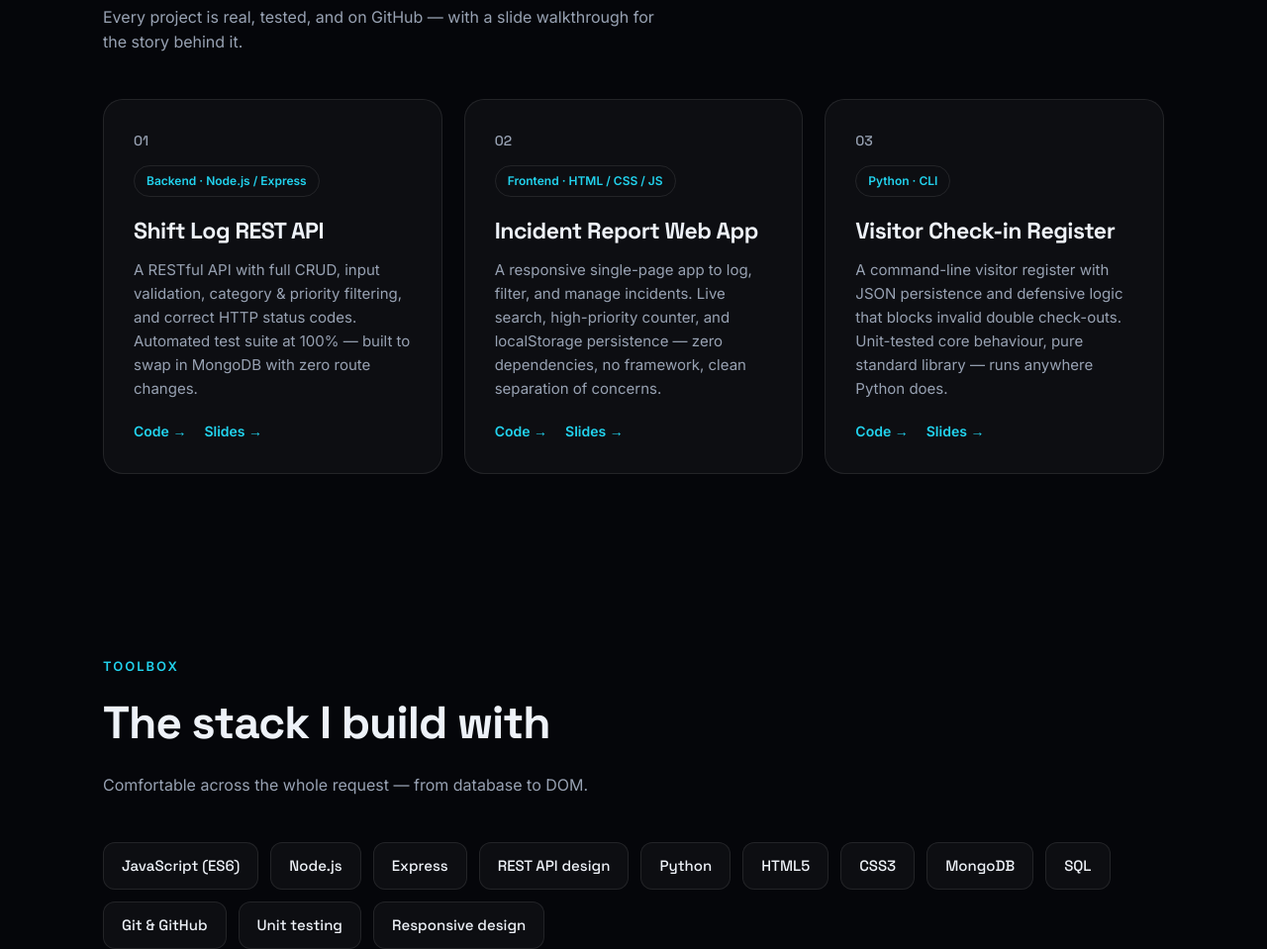
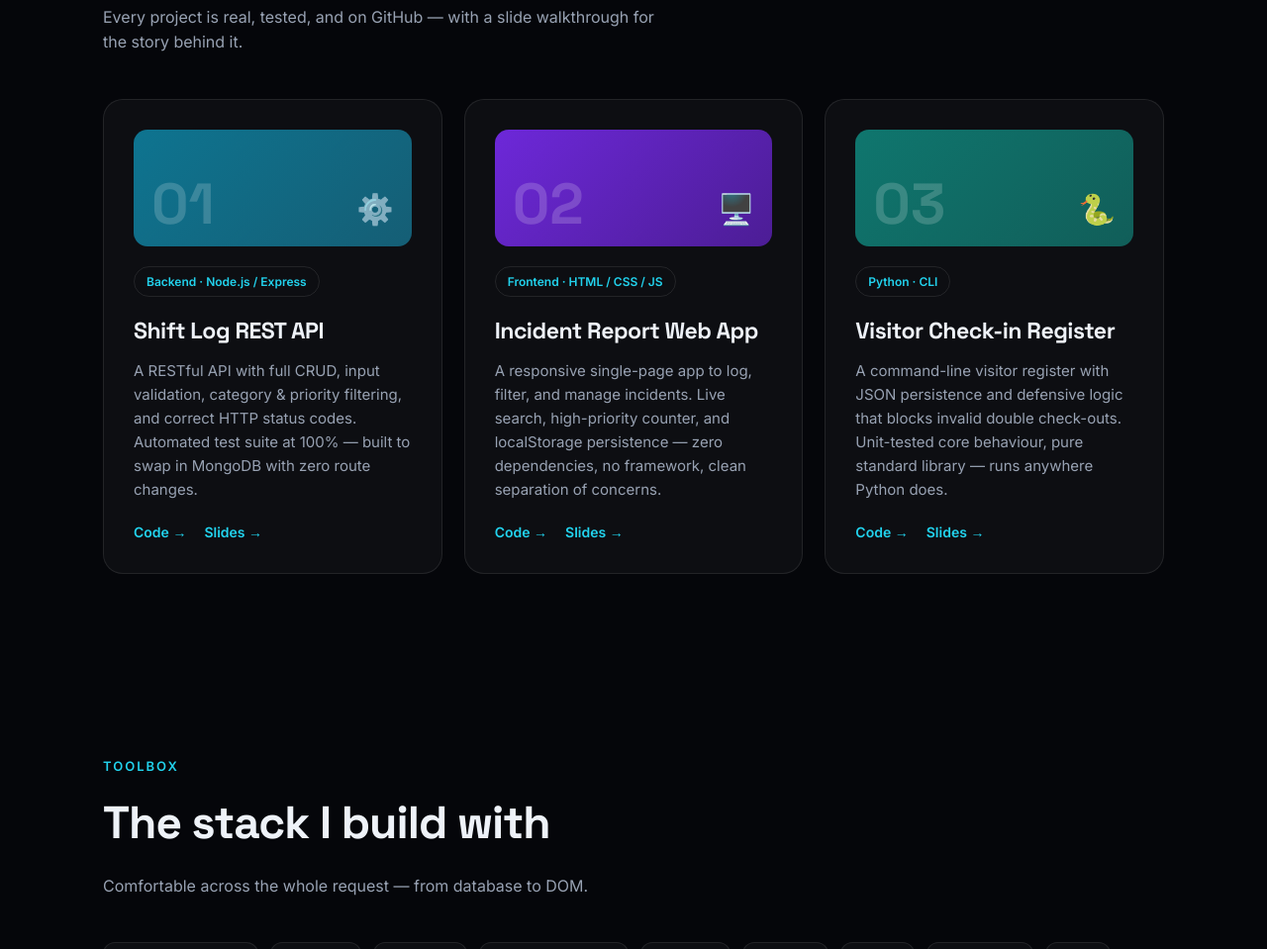
Before and after one commit to ysa7799/software-engineering-portfolio, a plain HTML site: page index.html in a window 1280 px wide. Shown: the part 1400-2359 px from the top of the page at 99% size. Drawn offline with Linux system fonts and the light colour scheme.

Commit message:
Add hero avatar photo + project card thumbnails

```diff
--- a/index.html
+++ b/index.html
@@ -80,6 +80,11 @@ section{padding:92px 0;position:relative;z-index:1}
 .card .links{margin-top:20px;display:flex;gap:18px}
 .card .links a{color:var(--a1);font-weight:600;font-size:14px}
 .card .links a:hover{text-decoration:underline}
+.avatar{width:104px;height:104px;border-radius:50%;object-fit:cover;padding:3px;background:var(--grad);box-shadow:0 12px 44px rgba(34,211,238,.28);margin-bottom:18px;display:block;animation:rise 1s ease both}
+@keyframes rise{from{opacity:0;transform:translateY(16px) scale(.94)}to{opacity:1;transform:none}}
+.thumb{height:118px;border-radius:14px;margin-bottom:6px;display:flex;align-items:flex-end;justify-content:space-between;padding:14px 18px;position:relative;overflow:hidden}
+.thumb .big{font-family:'Space Grotesk';font-weight:700;font-size:58px;color:rgba(255,255,255,.18);line-height:1}
+.thumb .ic{font-size:30px}
 .chips{display:flex;flex-wrap:wrap;gap:12px}
 .chip{padding:11px 18px;border:1px solid var(--line);border-radius:12px;background:var(--card);font-family:'Space Grotesk';font-weight:500;font-size:15px;transition:transform .2s,border-color .2s,color .2s}
 .chip:hover{transform:translateY(-4px);border-color:var(--a1);color:var(--a1)}
@@ -110,6 +115,7 @@ footer a:hover{color:var(--a1)}
 </div></nav>
 
 <header id="top"><div class="wrap">
+  <img class="avatar" src="assets/headshot.jpg" alt="Yusuf Hakeem">
   <span class="pill"><span class="dot"></span> Available for work · Manama, Bahrain · No sponsorship needed</span>
   <p class="hero-kick">Software Developer</p>
   <h1>Yusuf Hakeem</h1>
@@ -143,19 +149,19 @@ footer a:hover{color:var(--a1)}
   <p class="sub">Every project is real, tested, and on GitHub — with a slide walkthrough for the story behind it.</p></div>
   <div class="cards">
     <article class="card reveal">
-      <div class="num">01</div><span class="tag">Backend · Node.js / Express</span>
+      <div class="thumb" style="background:linear-gradient(135deg,#0e7490,#155e75)"><span class="big">01</span><span class="ic">⚙️</span></div><span class="tag">Backend · Node.js / Express</span>
       <h3>Shift Log REST API</h3>
       <p>A RESTful API with full CRUD, input validation, category &amp; priority filtering, and correct HTTP status codes. Automated test suite at 100% — built to swap in MongoDB with zero route changes.</p>
       <div class="links"><a href="https://github.com/ysa7799/software-engineering-portfolio/tree/main/shift-log-api" target="_blank" rel="noopener">Code →</a><a href="https://github.com/ysa7799/software-engineering-portfolio/blob/main/shift-log-api/Shift_Log_API.pptx" target="_blank" rel="noopener">Slides →</a></div>
     </article>
     <article class="card reveal">
-      <div class="num">02</div><span class="tag">Frontend · HTML / CSS / JS</span>
+      <div class="thumb" style="background:linear-gradient(135deg,#6d28d9,#4c1d95)"><span class="big">02</span><span class="ic">🖥️</span></div><span class="tag">Frontend · HTML / CSS / JS</span>
       <h3>Incident Report Web App</h3>
       <p>A responsive single-page app to log, filter, and manage incidents. Live search, high-priority counter, and localStorage persistence — zero dependencies, no framework, clean separation of concerns.</p>
       <div class="links"><a href="https://github.com/ysa7799/software-engineering-portfolio/tree/main/incident-report-webapp" target="_blank" rel="noopener">Code →</a><a href="https://github.com/ysa7799/software-engineering-portfolio/blob/main/incident-report-webapp/Incident_Report_WebApp.pptx" target="_blank" rel="noopener">Slides →</a></div>
     </article>
     <article class="card reveal">
-      <div class="num">03</div><span class="tag">Python · CLI</span>
+      <div class="thumb" style="background:linear-gradient(135deg,#0f766e,#115e59)"><span class="big">03</span><span class="ic">🐍</span></div><span class="tag">Python · CLI</span>
       <h3>Visitor Check-in Register</h3>
       <p>A command-line visitor register with JSON persistence and defensive logic that blocks invalid double check-outs. Unit-tested core behaviour, pure standard library — runs anywhere Python does.</p>
       <div class="links"><a href="https://github.com/ysa7799/software-engineering-portfolio/tree/main/visitor-checkin-cli" target="_blank" rel="noopener">Code →</a><a href="https://github.com/ysa7799/software-engineering-portfolio/blob/main/visitor-checkin-cli/Visitor_Checkin_CLI.pptx" target="_blank" rel="noopener">Slides →</a></div>
```
Also changed, not shown: assets/headshot.jpg (added).
